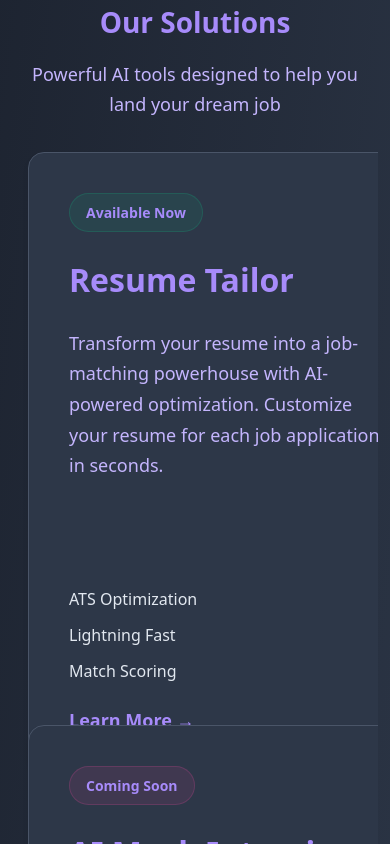
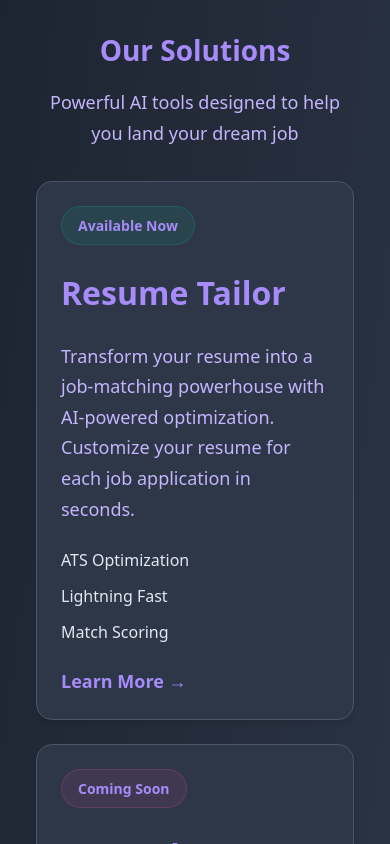
Before and after one commit to JohnAsencio/TailorAI, a React (Vite) app: page /products in a window 390 px wide. Shown: the part 1156-2000 px from the top of the page. Built offline with nearby package versions, Linux system fonts and the light colour scheme; no server answers; what @react-pdf/renderer would draw is missing.

Commit message:
mobile ui change

```diff
--- a/src/components/products/ProductsPage.css
+++ b/src/components/products/ProductsPage.css
@@ -39,11 +39,15 @@
   gap: 2rem;
   max-width: 1000px;
   margin: 0 auto;
+  width: 100%;
+  box-sizing: border-box;
 }
 
 .product-card-link {
   text-decoration: none;
   color: inherit;
+  width: 100%;
+  box-sizing: border-box;
 }
 
 .product-card {
@@ -57,6 +61,8 @@
   transition: all 0.3s ease;
   height: 100%;
   box-shadow: 0 4px 6px -1px rgba(0, 0, 0, 0.1);
+  width: 100%;
+  box-sizing: border-box;
 }
 
 .product-card:hover {
@@ -510,15 +516,27 @@
   .product-steps {
     grid-template-columns: 1fr;
   }
+
+  .products-grid {
+    grid-template-columns: 1fr;
+    gap: 1.5rem;
+  }
 }
 
 @media (max-width: 640px) {
   .products-page {
     padding: 1rem 0.5rem;
+    box-sizing: border-box;
+  }
+
+  .products-container {
+    padding: 0 0.5rem;
+    box-sizing: border-box;
   }
 
   .products-header {
     margin-bottom: 1.5rem;
+    padding: 0;
   }
 
   .products-title {
@@ -527,6 +545,26 @@
 
   .products-subtitle {
     font-size: 1rem;
+  }
+
+  .products-grid {
+    grid-template-columns: 1fr;
+    gap: 1.5rem;
+    width: 100%;
+    max-width: 100%;
+    margin: 0 auto;
+    padding: 0;
+  }
+
+  .product-card {
+    padding: 1.5rem;
+    width: 100%;
+    max-width: 100%;
+  }
+
+  .product-card-link {
+    width: 100%;
+    max-width: 100%;
   }
 
   .product-section {
```
